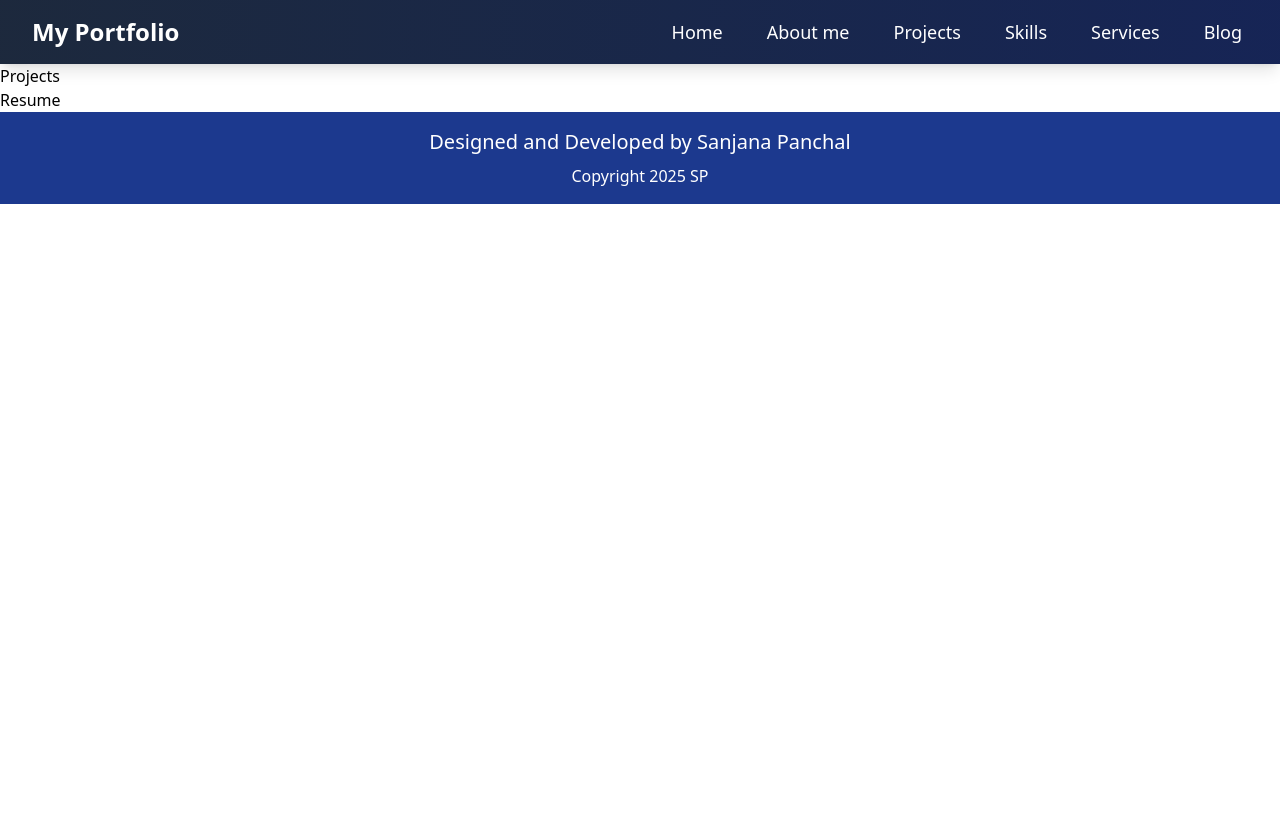
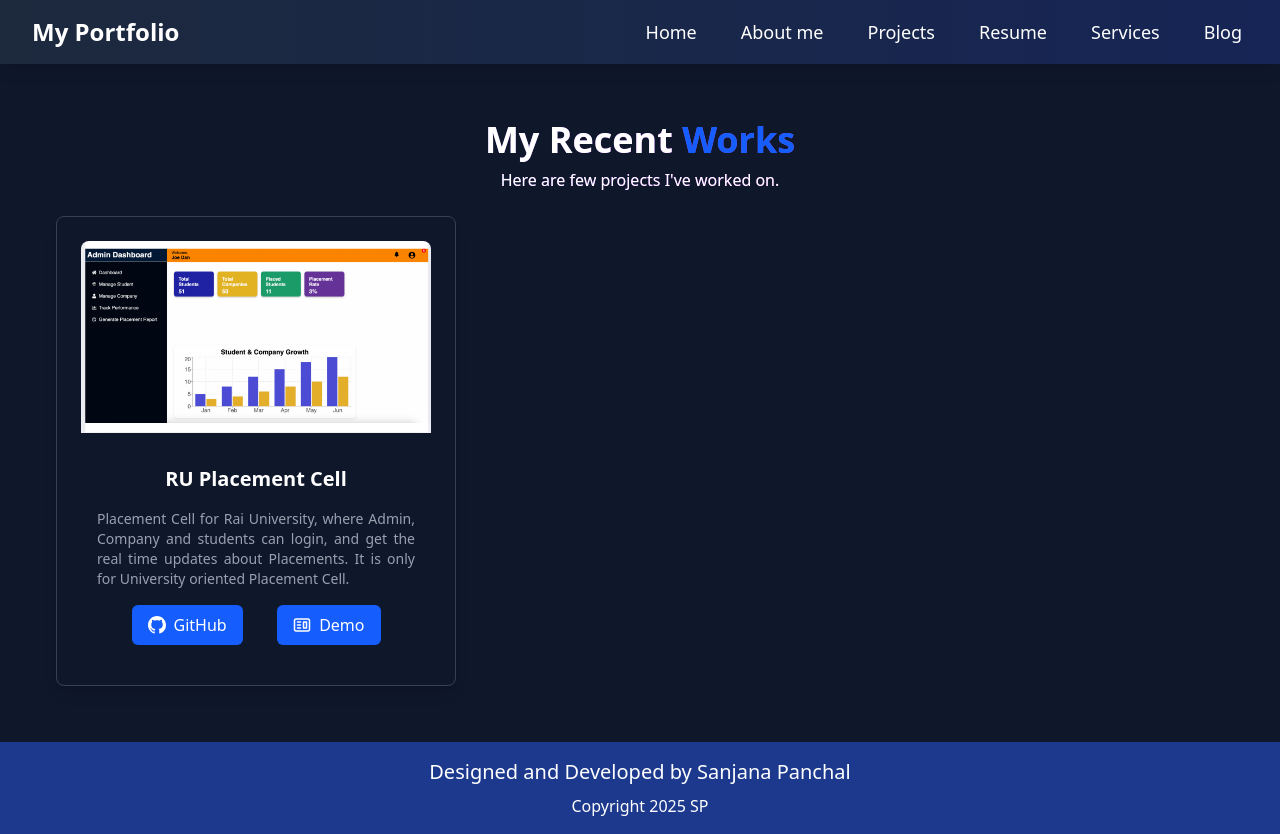
Before and after one commit to sanjana-panchal27/Portfolio, a React (Vite) app: page /projects in a window 1280 px wide. Before the commit the page ends 800 px from the top, so only its background shows below. Built offline with nearby package versions, Linux system fonts and the light colour scheme.

Commit message:
Projects page

```diff
--- a/src/App.jsx
+++ b/src/App.jsx
@@ -5,6 +5,7 @@ import Home from './components/Home/Home';
 import Footer from './components/Footer';
 import Projects from './components/Projects/Projects';
 import Resume from './components/Resume/ResumeNew';
+
 function App() {
   return (
     <>
@@ -14,10 +15,10 @@ function App() {
           <Route path="/" element={<Home />} />
           <Route path="/about" element={<About />} />
           <Route path="/projects" element={<Projects />} />
-          {/* <Route path="/" element={< />} /> */}
+          <Route path="/resume" element={<Resume />} />
         </Routes>
 
-        <Resume />
+
         <Footer />
       </BrowserRouter>
     </>
--- a/src/components/About/About.tsx
+++ b/src/components/About/About.tsx
@@ -9,7 +9,7 @@ const About = () => {
   return (
     <div className="bg-slate-900 p-8 text-gray-200">
       <Particle />
-      <div className="p-6  rounded-3xl">
+      <div className="p-6 rounded-3xl">
         <h1 className="text-4xl font-extrabold text-center mb-10 text-transparent bg-clip-text bg-gradient-to-r from-teal-400 via-purple-500 to-pink-500">
           Know Who <span className="text-white">I'M</span>
         </h1>
--- a/src/components/Navbar.tsx
+++ b/src/components/Navbar.tsx
@@ -63,10 +63,10 @@ const Navbar = () => {
               Projects
             </Link>
             <Link
-              to="/skills"
+              to="/resume"
               className="text-lg transition-all duration-300 p-1.5 rounded-xl hover:text-blue-950 hover:bg-slate-300 hover:scale-105"
             >
-              Skills
+              Resume
             </Link>
             <Link
               to="/services"
@@ -125,11 +125,11 @@ const Navbar = () => {
             Projects
           </Link>
           <Link
-            to="/skills"
+            to="/resume"
             onClick={() => setIsOpen(false)}
             className="block px-3 py-2 rounded-md text-base font-medium text-white hover:text-blue-300  transition-colors duration-300 w-full text-center"
           >
-            Skills
+            Resume
           </Link>
           <Link
             to="/services"
--- /dev/null
+++ b/src/components/Projects/ProjectCards.tsx
@@ -0,0 +1,47 @@
+import React from 'react';
+import { BsGithub } from 'react-icons/bs';
+import { CgWebsite } from 'react-icons/cg';
+
+function ProjectCards(props) {
+  return (
+    <div className="rounded-lg shadow-lg bg-gry-800 p-6 border border-gray-700 mt-6 w-100 ">
+      <img
+        className="rounded-t-lg w-100 mb-4"
+        src={props.imgPath}
+        alt="card-img"
+      />
+
+      <div className="p-4">
+        <h4 className="text-white font-bold text-xl mb-4">{props.title}</h4>
+        <p className="text-gray-400 text-justify text-sm mb-4">
+          {props.description}
+        </p>
+        <div className="flex flex-wrap justify-evenly">
+          <a
+            className="flex items-center gap-2 px-4 py-2 bg-blue-600 hover:bg-blue-700 text-white font-medium rounded-md transition-colors duration-200 ease-in-out"
+            href={props.ghLink}
+            target="_blank"
+            rel="noopener noreferrer"
+          >
+            <BsGithub className="text-lg" />
+            {props.isBlog ? 'Blog' : 'GitHub'}
+          </a>
+
+          {!props.isBlog && props.demoLink && (
+            <a
+              className="flex items-center gap-2 px-4 py-2 bg-blue-600 hover:bg-blue-700 text-white font-medium rounded-md transition-colors duration-200 ease-in-out"
+              href={props.demoLink}
+              target="_blank"
+              rel="noopener noreferrer"
+            >
+              <CgWebsite className="text-lg" />
+              Demo
+            </a>
+          )}
+        </div>
+      </div>
+    </div>
+  );
+}
+
+export default ProjectCards;
--- a/src/components/Projects/Projects.tsx
+++ b/src/components/Projects/Projects.tsx
@@ -1,11 +1,41 @@
-import React from 'react'
+import React from 'react';
+import { Container, Row, Col } from 'react-bootstrap';
+import ProjectCards from './ProjectCards';
+import RUPlacementCell from '../../Assets/Projects/RUPlacementCell.png';
 
 const Projects = () => {
   return (
-   <>
-   <h1>Projects</h1>
-   </>
-  )
-}
+    <>
+      <div className="bg-slate-900 p-8 text-gray-200 font-sans">
+        <div className="p-6 text-center">
+          <div className=" text-transparent bg-clip-text bg-gradient-to-r from-teal-400 via-purple-500 to-pink-500">
+            <h1 className="text-white text-4xl font-extrabold text-center mb-2">
+              My Recent <strong className="text-blue-600">Works</strong>
+            </h1>
+            <div className="mt-1">
+              <p className="text-white ">
+                Here are few projects I've worked on.
+              </p>
+            </div>
+          </div>
 
-export default Projects
+          <Row>
+            <Col md={4}>
+              <ProjectCards
+                imgPath={RUPlacementCell}
+                isBlog={false}
+                title="RU Placement Cell"
+                description="Placement Cell for Rai University, where Admin, Company and students can login, and get the real time updates about Placements. It is only for University oriented Placement Cell.
+              "
+                ghLink="https://github.com/sanjana-panchal27/MERN"
+                demoLink="https://github.com/sanjana-panchal27/MERN"
+              />
+            </Col>
+          </Row>
+        </div>
+      </div>
+    </>
+  );
+};
+
+export default Projects;
```
Also changed, not shown: src/Assets/Projects/RUPlacementCell.png (added).
